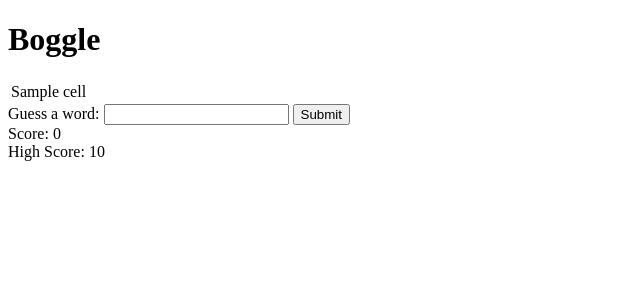
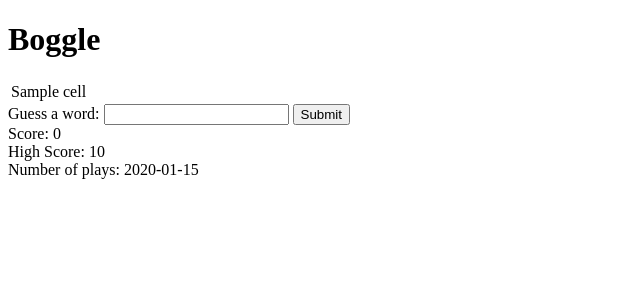
Before and after one commit to reginaaa8/flask-boggle, a Flask app: template templates/board.html in a window 1280 px wide. Shown: the top 300 px of the page, without its empty margins (0-640 px from the left). Run offline with Flask 3, Linux system fonts and the light colour scheme; the template is opened without the code that fills it: most values are stand-ins (such as "Sample title", 1, 10 or a date in 2020); parts of the project's set-up code (start-up, migrations or seed data) failed here and were passed over.

Commit message:
displayed number of times played on start

```diff
--- a/app.py
+++ b/app.py
@@ -18,7 +18,7 @@ def show_board():
     if 'high_score' not in session:
         session['high_score'] = 0
 
-    return render_template('board.html', board=board, high_score=session['high_score'])
+    return render_template('board.html', board=board, high_score=session['high_score'], times_played=session['times_played'])
 
 @app.route('/check-word', methods=['POST'])
 def check_word():
--- a/templates/board.html
+++ b/templates/board.html
@@ -31,7 +31,7 @@
 
     <div id="high-score">High Score: {{high_score}}</div>
 
-    <div id="num-plays"></div>
+    <div id="num-plays">Number of plays: {{times_played}}</div>
 
 
     <div></div>
```
